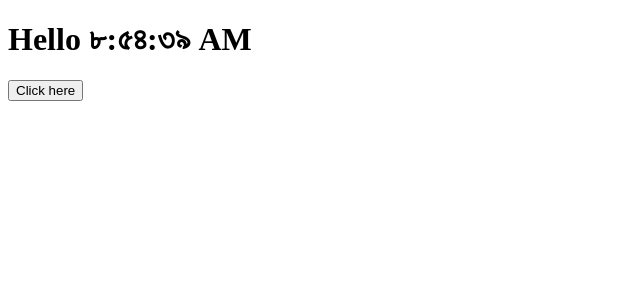
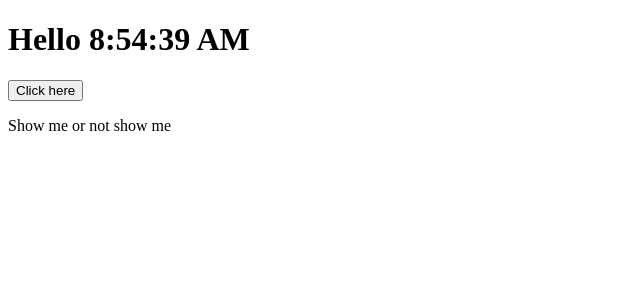
Before and after one commit to golammostafa13/react-with-sumit, a React (Create React App) app: page / in a window 1280 px wide. Both pictures are taken after a click on the button "Click here". Shown: the top 300 px of the page, without its empty margins (0-640 px from the left). Built offline with nearby package versions, Linux system fonts and the light colour scheme; the HTML template or start-up script is replaced by a standard one.

Commit message:
conditional rendering

```diff
--- a/src/components/Button.js
+++ b/src/components/Button.js
@@ -4,8 +4,14 @@ import React from 'react';
 
 class Button extends React.Component {
     render() {
-        const { change, locale } = this.props;
-        return <button onClick={() => change(locale)}>Click here</button>;
+        const { change, locale, show } = this.props;
+        // if (!enable) return null;
+        return (
+            <>
+                <button onClick={() => change(locale)}>Click here</button>
+                {show && <p>Show me or not show me</p>}
+            </>
+        );
     }
 }
 export default Button;
--- a/src/components/Clock.js
+++ b/src/components/Clock.js
@@ -9,12 +9,12 @@ class Clock extends React.Component {
         super(props);
         this.state = {
             date: new Date(),
-            local: 'en-US',
+            locale: 'bn-BD',
         };
     }
 
     componentDidMount() {
-        this.clockTime = setInterval(this.tick, 100);
+        this.clockTime = setInterval(this.tick, 1000);
     }
 
     componentWillUnmount() {
@@ -25,15 +25,28 @@ class Clock extends React.Component {
         this.setState({ date: new Date() });
     };
 
-    handleClick = (local) => {
-        this.setState({ local });
+    handleClick = (locale) => {
+        this.setState({ locale });
+        console.log(locale);
     };
 
     render() {
+        const { locale, date } = this.state;
+
+        // let button;
+        // if (locale === 'bn-BD') {
+        //     button = <Button change={this.handleClick} locale="en-US" />;
+        // } else {
+        //     button = <Button change={this.handleClick} locale="bn-BD" />;
+        // }
         return (
             <div>
-                <h1>Hello {this.state.date.toLocaleTimeString(this.state.local)}</h1>
-                <Button change={this.handleClick} locale="bn-BD" />
+                <h1>Hello {date.toLocaleTimeString(locale)}</h1>
+                {locale === 'bn-BD' ? (
+                    <Button change={this.handleClick} locale="en-US" show={false} />
+                ) : (
+                    <Button change={this.handleClick} locale="bn-BD" show />
+                )}
             </div>
         );
     }
```
